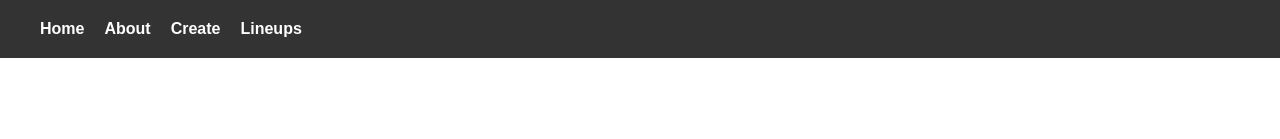
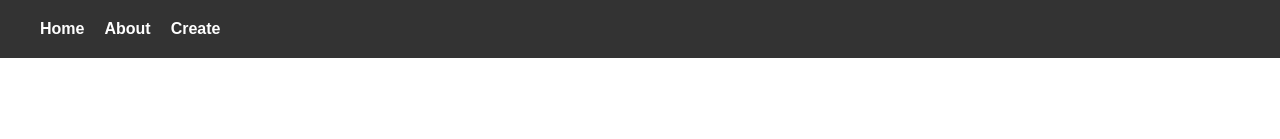
Before and after one commit to ccstevie/nba-slate, a React (Create React App) app in the folder frontend/: page / in a window 1280 px wide. Shown: the top 139 px of the page. Built offline with nearby package versions, Linux system fonts and the light colour scheme; the HTML template or start-up script is replaced by a standard one.

Commit message:
remove lineup page

```diff
--- a/frontend/src/App.js
+++ b/frontend/src/App.js
@@ -7,7 +7,6 @@ import About from './pages/About/About';
 import Create from './pages/Create/Create';
 import Post from './components/Post/Post';
 import NotFound from './components/NotFound/NotFound';
-import Lineups from './components/Lineups/Lineups';
 import './App.css';
 
 const App = () => {
@@ -22,7 +21,6 @@ const App = () => {
             <Route exact path="/" element={<Home />} />
             <Route path="/about" element={<About />} />
             <Route path="/create" element={<Create />} />
-            <Route path="/lineups" element={<Lineups />} />
             <Route path="/post/:id" element={<Post />} />
             <Route path="*" element={<NotFound />} />
           </Routes>
--- a/frontend/src/components/Navbar/Navbar.js
+++ b/frontend/src/components/Navbar/Navbar.js
@@ -11,7 +11,6 @@ const Navbar = () => {
           <li><Link to="/">Home</Link></li>
           <li><Link to="/about">About</Link></li>
           <li><Link to="/create">Create</Link></li>
-          <li><Link to="/lineups">Lineups</Link></li>
           {/* Add additional links here */}
         </ul>
       </div>
```
